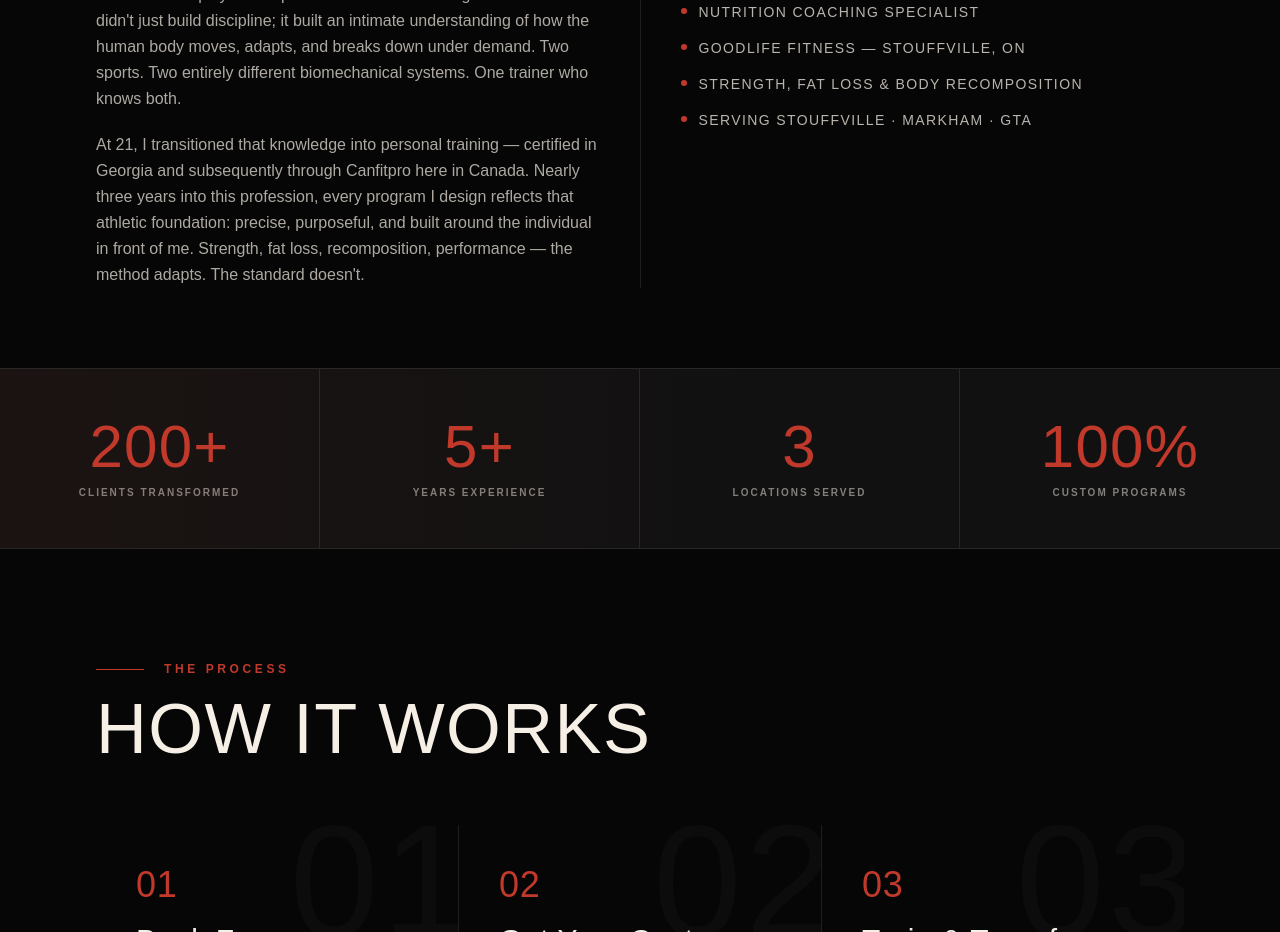
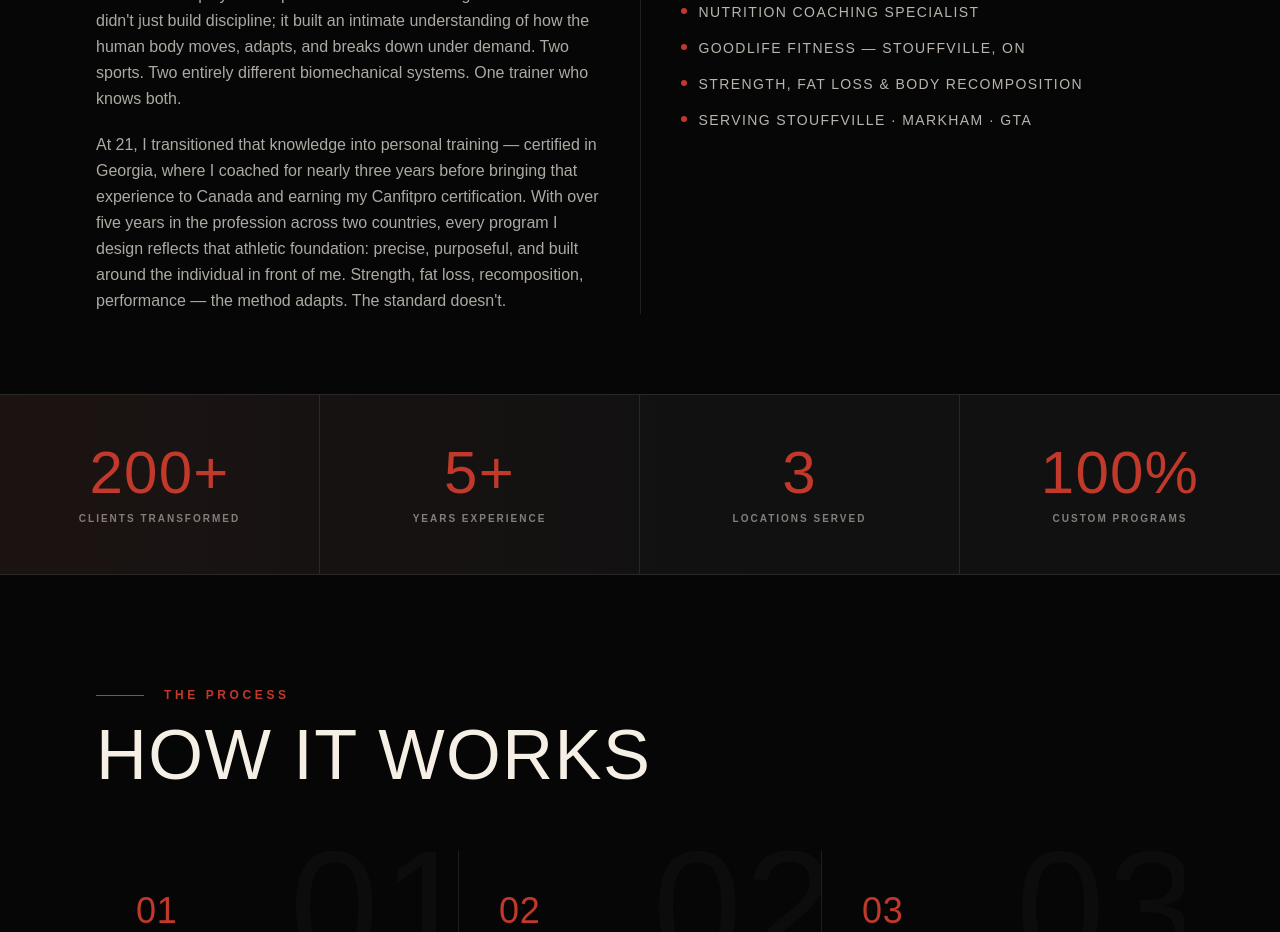
Before and after one commit to l77lwebster/trainer-gio, a React (Vite) app: page / in a window 1280 px wide. Shown: the part 3720-4652 px from the top of the page. Built offline with nearby package versions, Linux system fonts and the light colour scheme.

Commit message:
Update About section ΓÇö bio, headline size, credentials

```diff
--- a/src/components/About.tsx
+++ b/src/components/About.tsx
@@ -118,9 +118,10 @@ export function About() {
               knows both.
             </p>
             <p>
-              At 21, I transitioned that knowledge into personal training — certified in Georgia
-              and subsequently through Canfitpro here in Canada. Nearly three years into this
-              profession, every program I design reflects that athletic foundation: precise,
+              At 21, I transitioned that knowledge into personal training — certified in Georgia,
+              where I coached for nearly three years before bringing that experience to Canada and
+              earning my Canfitpro certification. With over five years in the profession across
+              two countries, every program I design reflects that athletic foundation: precise,
               purposeful, and built around the individual in front of me. Strength, fat loss,
               recomposition, performance — the method adapts. The standard doesn't.
             </p>
```
